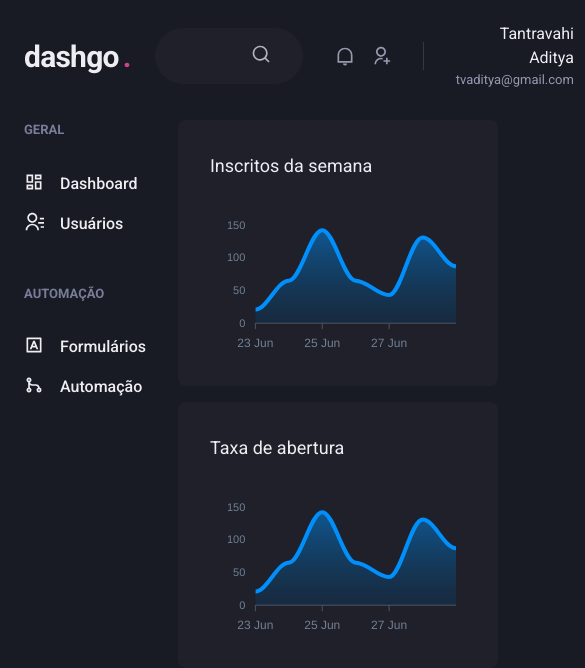
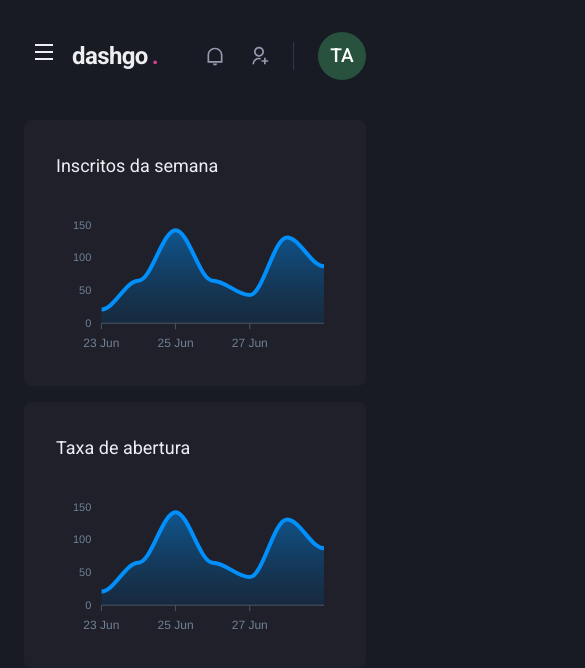
Before and after one commit to tvaditya/dashgo-react, a Next.js app: page /dashboard in a window 390 px wide. Shown: the top 668 px of the page, 585 px wide, since content can reach past the window. Built offline with nearby package versions, Linux system fonts and the light colour scheme.

Commit message:
Header&Sidebar components responsive

```diff
--- a/src/components/Header/Logo.tsx
+++ b/src/components/Header/Logo.tsx
@@ -3,7 +3,7 @@
 export function Logo() {
     return (
         <Text
-            fontSize={"3xl"}
+            fontSize={["2xl", "3xl"]}
             fontWeight={"bold"}
             letterSpacing={"tight"}
             w={"64"}
--- a/src/components/Header/NotificationsNav.tsx
+++ b/src/components/Header/NotificationsNav.tsx
@@ -4,9 +4,9 @@
 export function NotificationsNav() {
     return (
         <HStack
-            spacing={"4"}
-            mx={"8"}
-            pr={"8"}
+            spacing={["6", "8"]}
+            mx={["6", "8"]}
+            pr={["6", "8"]}
             py={"1"}
             color={"gray.300"}
             borderRightWidth={1}
--- a/src/components/Header/Profile.tsx
+++ b/src/components/Header/Profile.tsx
@@ -1,15 +1,24 @@
 import {Avatar, Box, Flex, Text} from "@chakra-ui/react";
 
-export function Profile() {
+interface ProfileProps {
+    showProfileData?: boolean;
+}
+
+export function Profile({showProfileData = true}: ProfileProps) {
     return(
         <Flex align={"center"}>
+            { showProfileData && (
                     <Box mr={"4"} textAlign={"right"}>
                         <Text>Tantravahi Aditya</Text>
                         <Text color={"gray.300"} fontSize={"small"}>
                             tvaditya@gmail.com
                         </Text>
                     </Box>
+            )}
+
                 <Avatar size={"md"} name={"Tantravahi Aditya"} />
             </Flex>
         )
 }
+
+// src com o link da foto
--- a/src/components/Header/index.tsx
+++ b/src/components/Header/index.tsx
@@ -1,10 +1,18 @@
-import {Flex} from '@chakra-ui/react';
+import {Flex, Icon, IconButton, useBreakpointValue} from '@chakra-ui/react';
 import {Profile} from "./Profile";
 import {NotificationsNav} from "./NotificationsNav";
 import {SearchBox} from "./SearchBox";
 import {Logo} from "./Logo";
+import {useSidebarDrawer} from "../../contexts/SidebarDrawerContext";
+import { RiMenuLine } from 'react-icons/ri';
 
 export function Header() {
+    const{ onOpen } = useSidebarDrawer()
+
+    const isWideVersion = useBreakpointValue({
+        base: false,
+        lg: true,
+    })
     return (
         <Flex
             as={"header"}
@@ -16,15 +24,26 @@
             align={"center"}
             px={"6"}
         >
+            { !isWideVersion && (
+                <IconButton
+                    aria-label={"Open Navigation"}
+                    icon={<Icon as={RiMenuLine} />}
+                    fontSize={"24"}
+                    variant={"unstyled"}
+                    onClick={onOpen}
+                    mr={"2"}
+                >
+                </IconButton>
+            )}
             <Logo />
 
             <Flex
                 align={"center"}
                 ml={"auto"}
             >
-                <SearchBox />
+                { isWideVersion && <SearchBox /> }
                 <NotificationsNav/>
-                <Profile />
+                <Profile showProfileData={isWideVersion} />
             </Flex>
         </Flex>
     )
--- /dev/null
+++ b/src/components/Sidebar/SidebarNav.tsx
@@ -0,0 +1,19 @@
+import {Stack} from "@chakra-ui/react";
+import {NavSection} from "./NavSection";
+import {NavLink} from "./NavLink";
+import {RiContactsLine, RiDashboardLine, RiGitMergeLine, RiInputMethodLine} from "react-icons/ri";
+
+export function SidebarNav() {
+    return (
+        <Stack spacing={"12"} align={"flex"}>
+            <NavSection title={"GERAL"}>
+                <NavLink icon={RiDashboardLine}>Dashboard</NavLink>
+                <NavLink icon={RiContactsLine}>Usuários</NavLink>
+            </NavSection>
+            <NavSection title={"AUTOMAÇÃO"}>
+                <NavLink icon={RiInputMethodLine}>Formulários</NavLink>
+                <NavLink icon={RiGitMergeLine}>Automação</NavLink>
+            </NavSection>
+        </Stack>
+    )
+}
--- a/src/components/Sidebar/index.tsx
+++ b/src/components/Sidebar/index.tsx
@@ -1,21 +1,37 @@
-import { Box, Stack} from "@chakra-ui/react";
-import {RiContactsLine, RiDashboardLine, RiInputMethodLine, RiGitMergeLine} from "react-icons/ri"
-import {NavSection} from "./NavSection";
-import {NavLink} from "./NavLink";
+import {Box, useBreakpointValue, DrawerOverlay, Drawer, DrawerContent} from "@chakra-ui/react";
+import {SidebarNav} from "./SidebarNav";
+import {DrawerBody, DrawerCloseButton, DrawerHeader} from "@chakra-ui/react";
+import {useSidebarDrawer} from "../../contexts/SidebarDrawerContext";
+
 
 export function Sidebar() {
+    const { isOpen, onClose } = useSidebarDrawer()
+
+    const isDrawerSidebar = useBreakpointValue({
+        base: true,
+        lg: false,
+    })
+
+    if (isDrawerSidebar) {
+        return(
+            <Drawer isOpen={isOpen} placement={"left"} onClose={onClose}>
+                <DrawerOverlay>
+                    <DrawerContent bg={"gray.800"} p={"4"}>
+                        <DrawerCloseButton mt={"6"} />
+                        <DrawerHeader>Navegação</DrawerHeader>
+
+                        <DrawerBody>
+                            <SidebarNav/>
+                        </DrawerBody>
+                    </DrawerContent>
+                </DrawerOverlay>
+            </Drawer>
+        )
+    }
+
     return (
         <Box as={"aside"} w={"64"} mr={"8"}>
-            <Stack spacing={"12"} align={"flex"}>
-                <NavSection title={"GERAL"}>
-                    <NavLink icon={RiDashboardLine}>Dashboard</NavLink>
-                    <NavLink icon={RiContactsLine}>Usuários</NavLink>
-                </NavSection>
-                <NavSection title={"AUTOMAÇÃO"}>
-                    <NavLink icon={RiInputMethodLine}>Formulários</NavLink>
-                    <NavLink icon={RiGitMergeLine}>Automação</NavLink>
-                </NavSection>
-            </Stack>
+            <SidebarNav/>
         </Box>
     )
 }
--- /dev/null
+++ b/src/contexts/SidebarDrawerContext.tsx
@@ -0,0 +1,28 @@
+import {useDisclosure, UseDisclosureReturn} from "@chakra-ui/react";
+import { useRouter } from "next/router";
+import {createContext, ReactNode, useContext, useEffect} from "react";
+
+interface SidebarDrawerProvideProps {
+    children: ReactNode;
+}
+
+type SidebarDrawerContextData = UseDisclosureReturn
+
+const SidebarDrawerContext = createContext({} as  SidebarDrawerContextData);
+
+export function SidebarDrawerProvider({ children}: SidebarDrawerProvideProps) {
+    const disclosure = useDisclosure()
+    const router = useRouter()
+
+    useEffect(() => {
+        disclosure.onClose()
+    }, [router.asPath])
+
+    return(
+        <SidebarDrawerContext.Provider value={disclosure}>
+            {children}
+        </SidebarDrawerContext.Provider>
+    )
+}
+
+export const useSidebarDrawer = () => useContext(SidebarDrawerContext)
--- a/src/pages/_app.tsx
+++ b/src/pages/_app.tsx
@@ -1,11 +1,14 @@
 import { AppProps} from 'next/app';
 import { ChakraProvider} from "@chakra-ui/react";
 import { theme } from '../styles/theme';
+import {SidebarDrawerProvider} from "../contexts/SidebarDrawerContext";
 
 function MyApp({ Component, pageProps }: AppProps) {
   return  (
       <ChakraProvider resetCSS theme={theme}>
-        <Component {...pageProps} />
+          <SidebarDrawerProvider>
+              <Component {...pageProps} />
+          </SidebarDrawerProvider>
       </ChakraProvider>
 
   )
```
Lines whose indentation alone changed are shown as unchanged.
